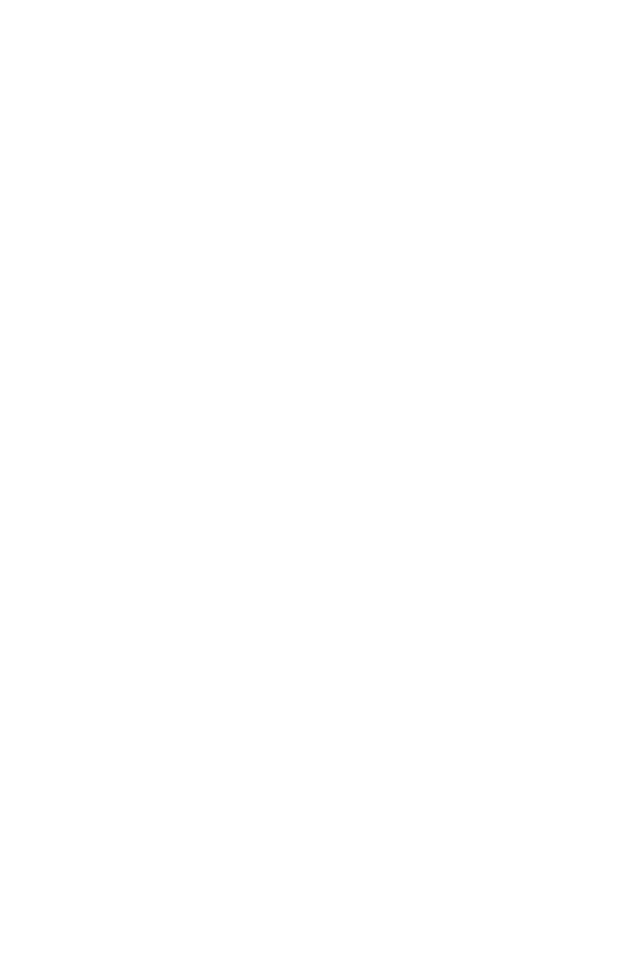
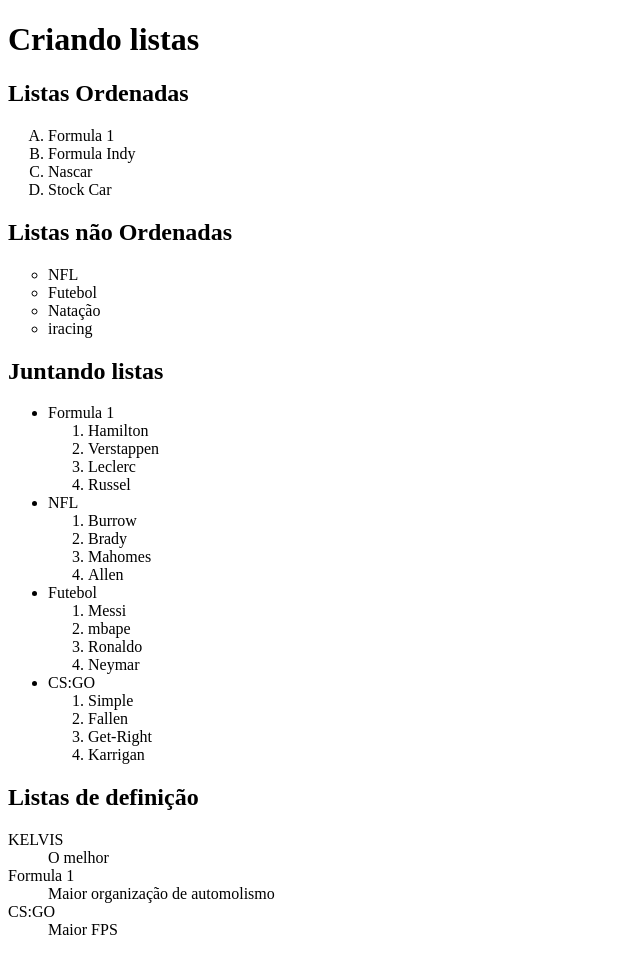
Before and after one commit to KelvisSadi/html-css, a plain HTML site: page exercicios/ex009/index.html in a window 1280 px wide. Shown: the whole page, without its empty margins (0-640 px from the left). Before the commit the page ends 800 px from the top, so only its background shows below. Drawn offline with Linux system fonts and the light colour scheme; files whose address does not match are found by name.

Commit message:
criando ex009

```diff
--- a/exercicios/ex009/index.html
+++ b/exercicios/ex009/index.html
@@ -1,5 +1,5 @@
 <!DOCTYPE html>
-<html lang="en">
+<html lang="pt-BR">
 <head>
     <meta charset="UTF-8">
     <meta http-equiv="X-UA-Compatible" content="IE=edge">
@@ -8,6 +8,60 @@
     <title>Listas</title>
 </head>
 <body>
-
+    <h1>Criando listas</h1>
+    <h2>Listas Ordenadas</h2>
+    <ol type="A">
+        <li>Formula 1</li>
+        <li>Formula Indy</li>
+        <li>Nascar</li>
+        <li>Stock Car</li>
+    </ol>
+    <h2>Listas não Ordenadas</h2>
+    <ul type="circle">
+        <li>NFL</li>
+        <li>Futebol</li>
+        <li>Natação</li>
+        <li>iracing</li>
+    </ul>
+    <h2>Juntando listas</h2>
+    <ul>
+        <li>Formula 1</li>
+        <ol>
+            <li>Hamilton</li>
+            <li>Verstappen</li>
+            <li>Leclerc</li>
+            <li>Russel</li>
+        </ol>
+        <li>NFL</li>
+        <ol>
+            <li>Burrow</li>
+            <li>Brady</li>
+            <li>Mahomes</li>
+            <li>Allen</li>
+        </ol>
+        <li>Futebol</li>
+        <ol>
+            <li>Messi</li>
+            <li>mbape</li>
+            <li>Ronaldo</li>
+            <li>Neymar</li>
+        </ol>
+        <li>CS:GO</li>
+        <ol>
+            <li>Simple</li>
+            <li>Fallen</li>
+            <li>Get-Right</li>
+            <li>Karrigan</li>
+        </ol>
+    </ul>
+    <h2>Listas de definição</h2>
+    <dl>
+        <dt>KELVIS</dt>
+        <dd>O melhor</dd>
+        <dt>Formula 1</dt>
+        <dd>Maior organização de automolismo</dd>
+        <dt>CS:GO</dt>
+        <dd>Maior FPS</dd>
+    </dl>
 </body>
 </html>
```
